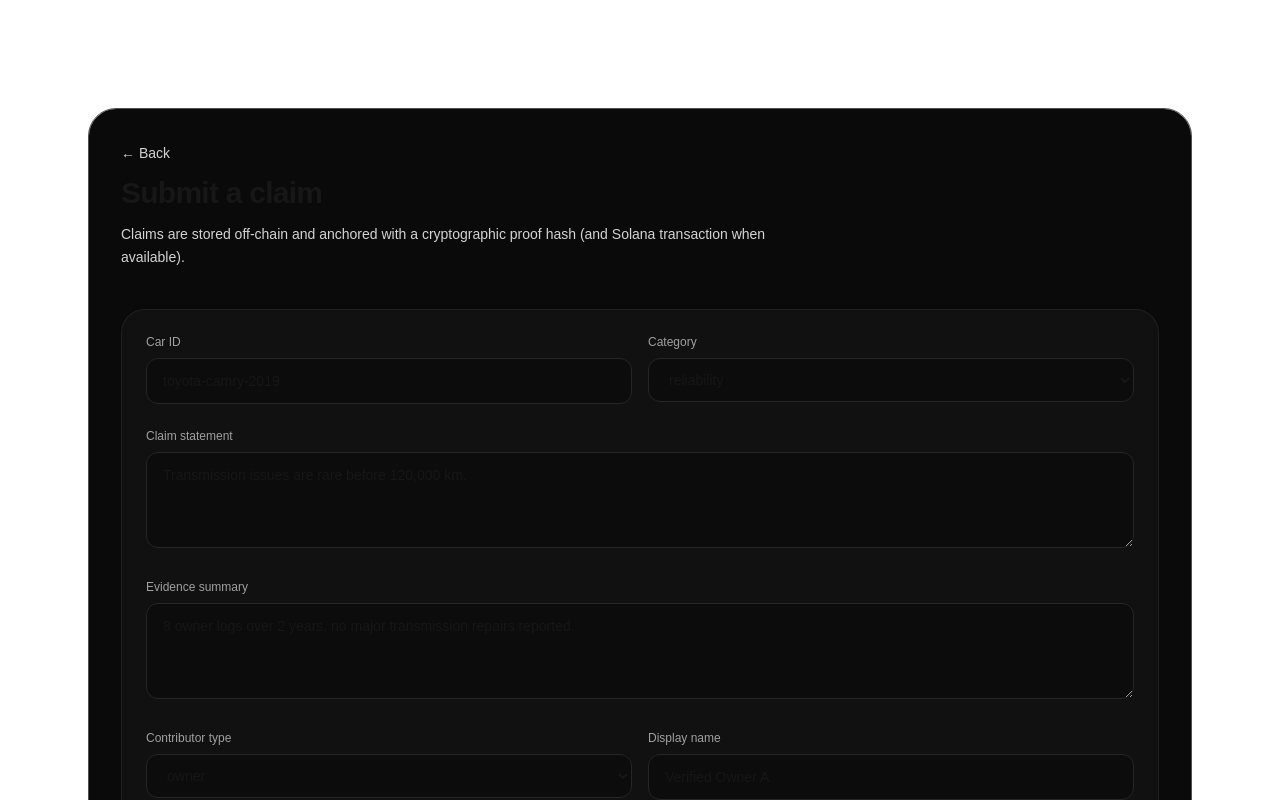
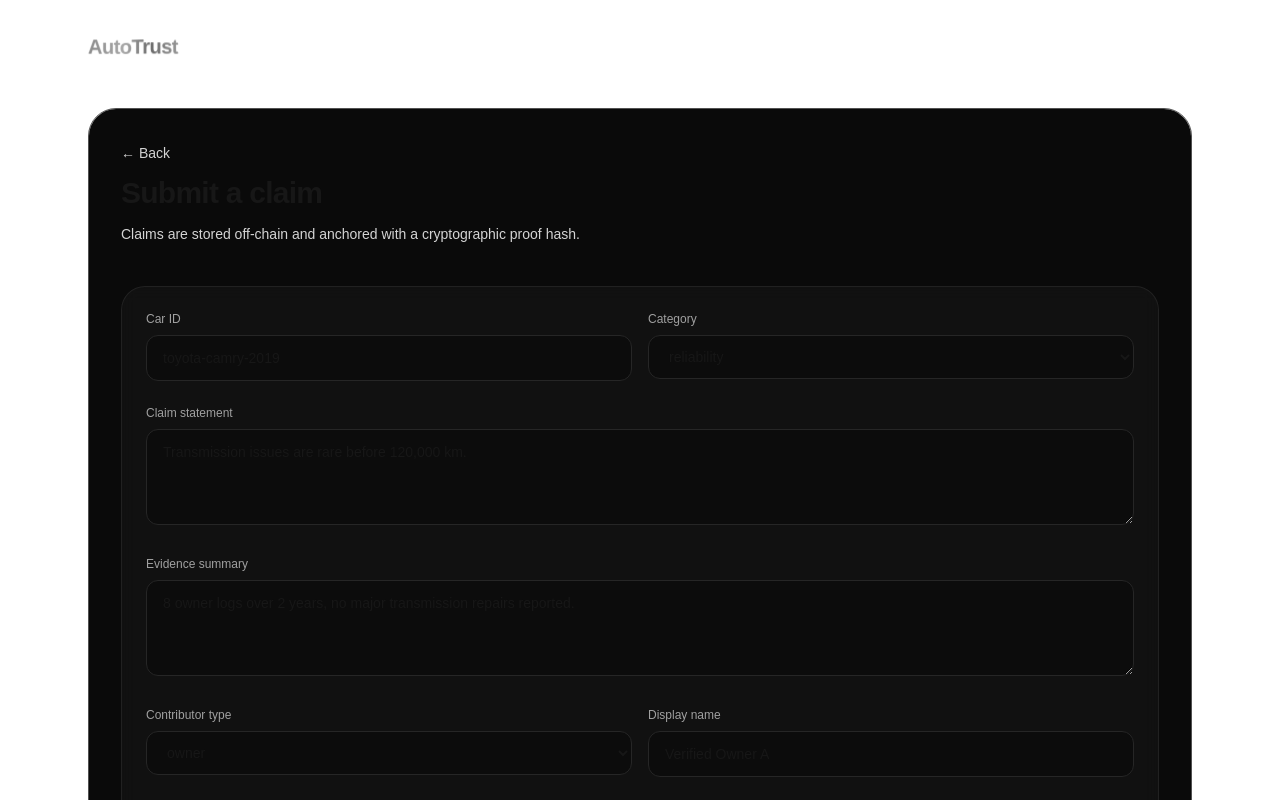
Before and after one commit to PLIAN78/autotrust, a Next.js app in the folder apps/web/: page /submit in a window 1280 px wide. Shown: the top 800 px of the page. Built offline with nearby package versions, Linux system fonts and the light colour scheme; no server answers.

Commit message:
some changes

```diff
--- a/apps/web/app/layout.tsx
+++ b/apps/web/app/layout.tsx
@@ -6,7 +6,11 @@ export const metadata = {
   description: "Verifiable car reputation powered by proofs + AI explanations",
 };
 
-export default function RootLayout({ children }: { children: React.ReactNode }) {
+export default function RootLayout({
+  children,
+}: {
+  children: React.ReactNode;
+}) {
   return (
     <html lang="en">
       <body className="min-h-screen bg-neutral-950 text-neutral-100 antialiased">
@@ -21,11 +25,20 @@ export default function RootLayout({ children }: { children: React.ReactNode })
         {/* Page container */}
         <div className="relative mx-auto max-w-6xl px-6 py-8">
           <header className="flex items-center justify-between">
-            <Link
-              href="/"
-              className="text-xl font-semibold tracking-tight text-white"
-            >
-              AutoTrust
+            {/* Metallic AutoTrust title */}
+            <Link href="/" className="text-xl font-semibold tracking-tight">
+              <span
+                style={{
+                  backgroundImage:
+                    "linear-gradient(90deg, #d4d4d4 0%, #ffffff 40%, #a3a3a3 70%, #e5e5e5 100%)",
+                  WebkitBackgroundClip: "text",
+                  backgroundClip: "text",
+                  color: "transparent",
+                  textShadow: "0 1px 1px rgba(0,0,0,0.35)",
+                }}
+              >
+                AutoTrust
+              </span>
             </Link>
 
             <nav className="flex items-center gap-4 text-sm text-neutral-300">
@@ -33,6 +46,7 @@ export default function RootLayout({ children }: { children: React.ReactNode })
                 href="/submit"
                 className="rounded-lg px-3 py-1.5 hover:bg-neutral-800 hover:text-white transition"
               >
+
               </Link>
             </nav>
           </header>
@@ -40,7 +54,8 @@ export default function RootLayout({ children }: { children: React.ReactNode })
           <main className="mt-12">{children}</main>
 
           <footer className="mt-20 border-t border-neutral-800 pt-6 text-xs text-neutral-500">
-            Built for hackathon demo • Proofs on-chain • Evidence off-chain • AI explains only
+            Built for hackathon demo • Proofs on-chain • Evidence off-chain • AI
+            explains only
           </footer>
         </div>
       </body>
--- a/apps/web/app/page.tsx
+++ b/apps/web/app/page.tsx
@@ -62,21 +62,22 @@ export default function HomePage() {
             Proof-anchored claims • AI summaries • On-chain verification
           </div>
 
-          {/* Metallic sheen title (reliable, no Tailwind bg-clip dependency) */}
+          {/* Metallic sheen title */}
           <h1 className="text-4xl font-semibold tracking-tight sm:text-5xl">
             <span
               style={{
                 backgroundImage:
-                  "linear-gradient(90deg, #d4d4d4 0%, #ffffff 35%, #a3a3a3 70%, #e5e5e5 100%)",
+                  "linear-gradient(90deg, #f5f5f5 0%, #ffffff 35%, #e5e5e5 65%, #f8f8f8 100%)",
                 WebkitBackgroundClip: "text",
                 backgroundClip: "text",
                 color: "transparent",
-                textShadow: "0 1px 1px rgba(0,0,0,0.35)", // subtle depth
+                textShadow: "0 1px 0.5px rgba(0,0,0,0.25)",
               }}
             >
               Verifiable Car Reputation
             </span>
           </h1>
+
 
           <p className="max-w-2xl text-base leading-relaxed text-neutral-300">
             Rankings built from{" "}
--- a/apps/web/app/submit/page.tsx
+++ b/apps/web/app/submit/page.tsx
@@ -75,8 +75,7 @@ export default function SubmitClaimPage() {
           </h1>
 
           <p className="max-w-2xl text-sm leading-relaxed text-neutral-300">
-            Claims are stored off-chain and anchored with a cryptographic proof hash
-            (and Solana transaction when available).
+            Claims are stored off-chain and anchored with a cryptographic proof hash.
           </p>
         </section>
 
```
